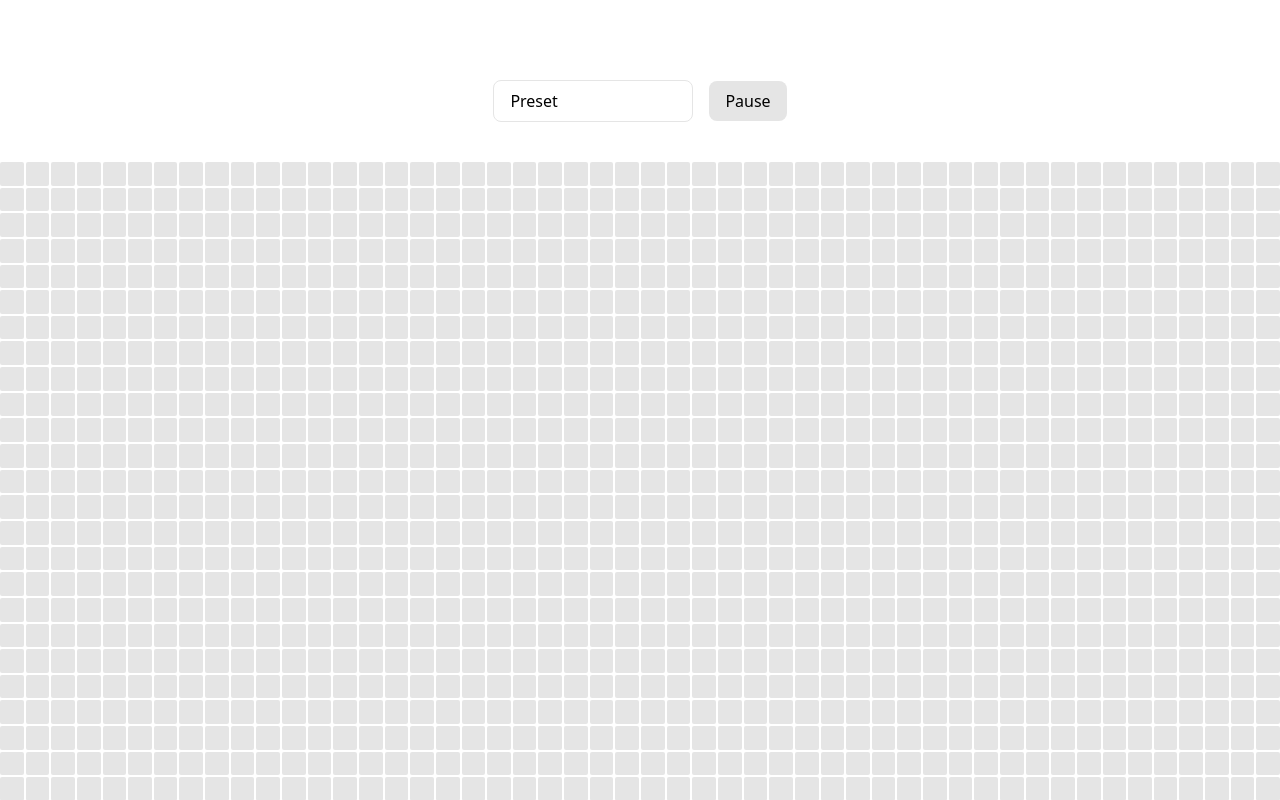
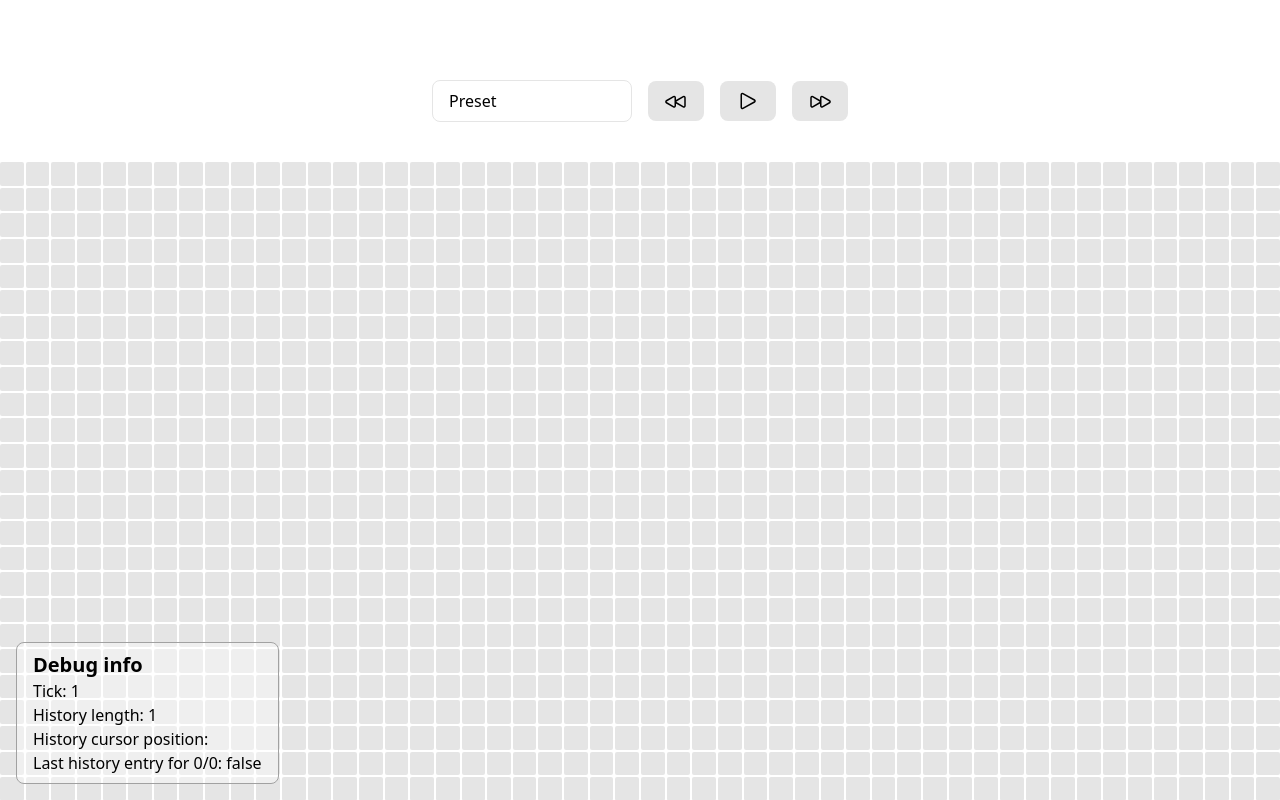
Before and after one commit to rico-ocepek/game-of-life, a Vue app: page / in a window 1280 px wide. Shown: the top 800 px of the page. Built offline with nearby package versions, Linux system fonts and the light colour scheme.

Commit message:
Implemented history functionality

```diff
--- a/src/App.vue
+++ b/src/App.vue
@@ -2,6 +2,11 @@
 import { onMounted, reactive } from "vue";
 
 import Game, { type AvailablePresets } from "./classes/Game";
+
+import IconsBackward from "./components/icons/Backward.vue";
+import IconsForward from "./components/icons/Forward.vue";
+import IconsPause from "./components/icons/Pause.vue";
+import IconsPlay from "./components/icons/Play.vue";
 
 let game: Game | null = null;
 
@@ -13,7 +18,7 @@ const state = reactive<{
   presetOptions: AvailablePresets[];
 }>({
   tickNumber: 0,
-  running: true,
+  running: false,
   selectedPreset: null,
   timeout: 50,
   presetOptions: [
@@ -25,18 +30,43 @@ const state = reactive<{
   ],
 });
 
+const canUntick = () => {
+  return game?.canUntick();
+};
+
 const redraw = () => {
+  // this is not really a "tick" but the only way to re-render currently
   state.tickNumber++;
 };
 
 const tick = () => {
-  if (state.running) {
-    state.tickNumber++;
+  state.tickNumber++;
 
-    game?.tick();
+  game?.tick();
+};
+
+const untick = () => {
+  state.tickNumber--;
+
+  game?.untick();
+};
+
+const autoTick = () => {
+  if (!state.running) {
+    return;
   }
 
-  setTimeout(tick, state.timeout);
+  tick();
+
+  setTimeout(autoTick, state.timeout);
+};
+
+const toggleRunning = () => {
+  state.running = !state.running;
+
+  if (state.running) {
+    autoTick();
+  }
 };
 
 const toggleCellState = (rowIndex: number, colIndex: number) => {
@@ -52,7 +82,7 @@ const selectPreset = () => {
 
   state.selectedPreset = null;
 
-  redraw();
+  tick();
 };
 
 onMounted(() => {
@@ -63,6 +93,28 @@ onMounted(() => {
 </script>
 
 <template>
+  <div
+    class="fixed border px-4 py-2 rounded-lg border-neutral-400 bottom-4 left-4 bg-white/40"
+  >
+    <h1 class="text-xl font-bold">Debug info</h1>
+
+    <p>Tick: {{ state.tickNumber }}</p>
+
+    <p>History length: {{ game?._history.length }}</p>
+
+    <p>History cursor position: {{ game?._historyCursorPosition }}</p>
+
+    <p>
+      Last history entry for 0/0:
+
+      {{
+        game?._history[game?._history.length - 1].cellStates[0][0]
+          ? "true"
+          : "false"
+      }}
+    </p>
+  </div>
+
   <div class="container mx-auto text-center px-4 pt-20 pb-10">
     <div class="flex items-center justify-center gap-4">
       <select
@@ -82,10 +134,27 @@ onMounted(() => {
       </select>
 
       <button
-        class="bg-neutral-200 px-4 py-2 rounded-lg cursor-pointer"
-        @click="state.running = !state.running"
+        class="bg-neutral-200 px-4 py-2 rounded-lg cursor-pointer active:bg-neutral-300"
+        :class="canUntick() ? '' : 'opacity-50'"
+        :disabled="!canUntick()"
+        @click="untick"
       >
-        {{ state.running ? "Pause" : "Resume" }}
+        <IconsBackward />
+      </button>
+
+      <button
+        class="bg-neutral-200 px-4 py-2 rounded-lg cursor-pointer active:bg-neutral-300"
+        @click="toggleRunning"
+      >
+        <IconsPause v-if="state.running" />
+        <IconsPlay v-else />
+      </button>
+
+      <button
+        class="bg-neutral-200 px-4 py-2 rounded-lg cursor-pointer active:bg-neutral-300"
+        @click="tick"
+      >
+        <IconsForward />
       </button>
     </div>
   </div>
--- a/src/classes/Game.ts
+++ b/src/classes/Game.ts
@@ -18,7 +18,20 @@ export default class Game {
 
   _updatedCells: CellIdentifier[];
 
+  _historySize: number;
+
+  _history: {
+    cellStates: boolean[][];
+    updatedCells: CellIdentifier[];
+  }[];
+
+  _historyCursor: number;
+
   constructor(rowCount: number, colCount: number) {
+    this._historySize = 50;
+    this._historyCursor = 0;
+    this._history = [];
+
     this.rowCount = rowCount;
     this.colCount = colCount;
 
@@ -31,6 +44,7 @@ export default class Game {
   _initializeCells() {
     this.cellStates = [];
     this._updatedCells = [];
+    this._history = [];
 
     for (let i = 0; i < this.rowCount; i++) {
       this.cellStates[i] = [];
@@ -210,6 +224,18 @@ export default class Game {
     });
   }
 
+  _persistHistory() {
+    if (this._history.length >= this._historySize) {
+      // if history is full, remove first entry
+      this._history.splice(0, 1);
+    }
+
+    this._history.push({
+      cellStates: structuredClone(this.cellStates),
+      updatedCells: structuredClone(this._updatedCells),
+    });
+  }
+
   loadPreset(preset: AvailablePresets) {
     this._initializeCells();
 
@@ -367,7 +393,25 @@ export default class Game {
     );
   }
 
+  canUntick() {
+    return this._history.length > 0;
+  }
+
+  untick() {
+    const lastHistoryEntry = this._history.pop();
+
+    if (!lastHistoryEntry) {
+      return;
+    }
+
+    // not cloning them as the history entry is removed anyways
+    this.cellStates = lastHistoryEntry.cellStates;
+    this._updatedCells = lastHistoryEntry.updatedCells;
+  }
+
   tick() {
+    this._persistHistory();
+
     const neighbourCounts: number[][] = [];
 
     const cellsToUpdate = this._calculateCellsToUpdate();
--- /dev/null
+++ b/src/components/icons/Backward.vue
@@ -0,0 +1,16 @@
+<template>
+  <svg
+    xmlns="http://www.w3.org/2000/svg"
+    fill="none"
+    viewBox="0 0 24 24"
+    stroke-width="1.5"
+    stroke="currentColor"
+    class="size-6"
+  >
+    <path
+      stroke-linecap="round"
+      stroke-linejoin="round"
+      d="M21 16.811c0 .864-.933 1.406-1.683.977l-7.108-4.061a1.125 1.125 0 0 1 0-1.954l7.108-4.061A1.125 1.125 0 0 1 21 8.689v8.122ZM11.25 16.811c0 .864-.933 1.406-1.683.977l-7.108-4.061a1.125 1.125 0 0 1 0-1.954l7.108-4.061a1.125 1.125 0 0 1 1.683.977v8.122Z"
+    />
+  </svg>
+</template>
--- /dev/null
+++ b/src/components/icons/Forward.vue
@@ -0,0 +1,16 @@
+<template>
+  <svg
+    xmlns="http://www.w3.org/2000/svg"
+    fill="none"
+    viewBox="0 0 24 24"
+    stroke-width="1.5"
+    stroke="currentColor"
+    class="size-6"
+  >
+    <path
+      stroke-linecap="round"
+      stroke-linejoin="round"
+      d="M3 8.689c0-.864.933-1.406 1.683-.977l7.108 4.061a1.125 1.125 0 0 1 0 1.954l-7.108 4.061A1.125 1.125 0 0 1 3 16.811V8.69ZM12.75 8.689c0-.864.933-1.406 1.683-.977l7.108 4.061a1.125 1.125 0 0 1 0 1.954l-7.108 4.061a1.125 1.125 0 0 1-1.683-.977V8.69Z"
+    />
+  </svg>
+</template>
--- /dev/null
+++ b/src/components/icons/Pause.vue
@@ -0,0 +1,16 @@
+<template>
+  <svg
+    xmlns="http://www.w3.org/2000/svg"
+    fill="none"
+    viewBox="0 0 24 24"
+    stroke-width="1.5"
+    stroke="currentColor"
+    class="size-6"
+  >
+    <path
+      stroke-linecap="round"
+      stroke-linejoin="round"
+      d="M15.75 5.25v13.5m-7.5-13.5v13.5"
+    />
+  </svg>
+</template>
--- /dev/null
+++ b/src/components/icons/Play.vue
@@ -0,0 +1,16 @@
+<template>
+  <svg
+    xmlns="http://www.w3.org/2000/svg"
+    fill="none"
+    viewBox="0 0 24 24"
+    stroke-width="1.5"
+    stroke="currentColor"
+    class="size-6"
+  >
+    <path
+      stroke-linecap="round"
+      stroke-linejoin="round"
+      d="M5.25 5.653c0-.856.917-1.398 1.667-.986l11.54 6.347a1.125 1.125 0 0 1 0 1.972l-11.54 6.347a1.125 1.125 0 0 1-1.667-.986V5.653Z"
+    />
+  </svg>
+</template>
```
